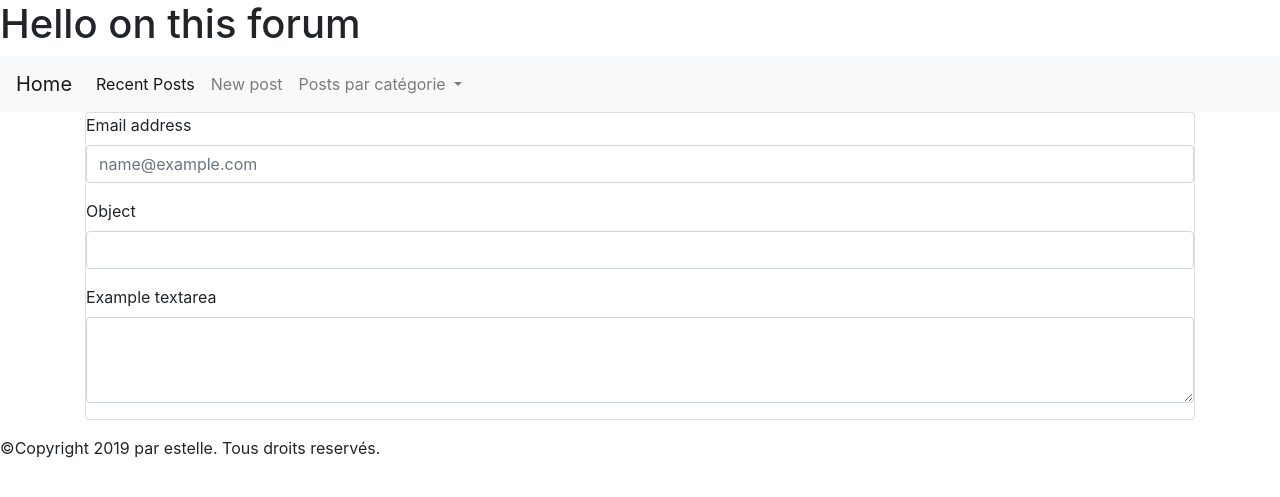
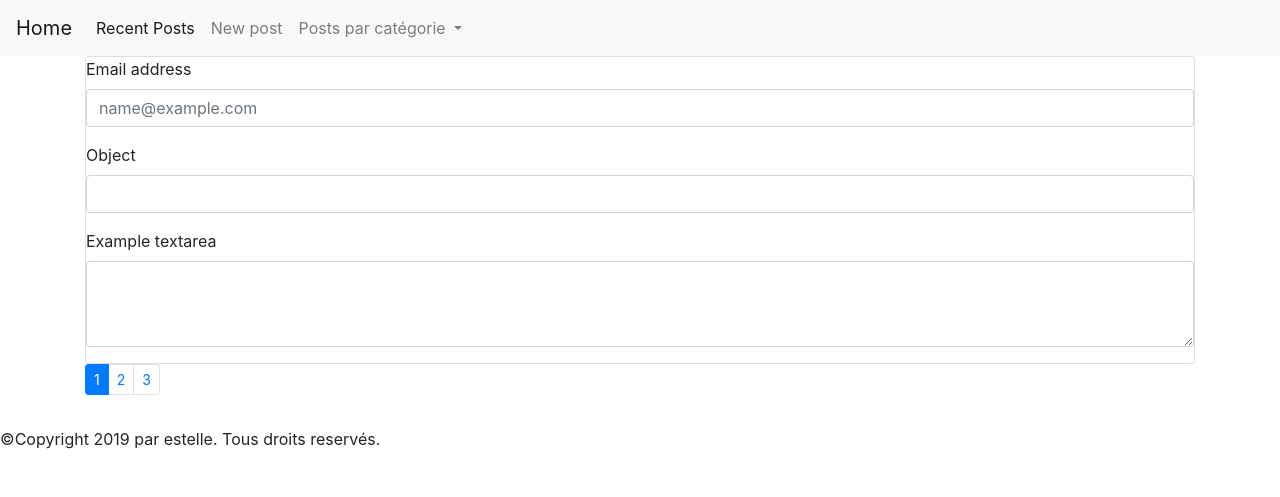
Before and after one commit to e-guyot/dm-php, a PHP site: page /Views/view_recentPost.php in a window 1280 px wide. Shown: the top 497 px of the page. Run offline with PHP 8.4, Linux system fonts and the light colour scheme; data that the repository does not hold is empty; some libraries are stand-ins or nearby versions.

Commit message:
ajout de pagination

```diff
--- a/Views/view_recentPost.php
+++ b/Views/view_recentPost.php
@@ -1,13 +1,10 @@
 <!DOCTYPE html>
 <html>
 <head>
-  <title>Forum</title>
+  <title>Squeegee's Forum</title>
   <link rel="stylesheet" href="https://stackpath.bootstrapcdn.com/bootstrap/4.3.1/css/bootstrap.min.css" integrity="sha384-ggOyR0iXCbMQv3Xipma34MD+dH/1fQ784/j6cY/iJTQUOhcWr7x9JvoRxT2MZw1T" crossorigin="anonymous">
 </head>
 <body>
-  <header>
-    <h1>Hello on this forum</h1>
-  </header>
   <?php include_once(__DIR__.'/view_navbar.php'); ?>
   <main>
     <div class="container">
@@ -27,7 +24,18 @@
       </div>
     </div>
     <?php //endforeach; ?>
-    <!-- Paginer les pages -->
+    <nav aria-label="...">
+  <ul class="pagination pagination-sm">
+    <li class="page-item active" aria-current="page">
+      <span class="page-link">
+        1
+        <span class="sr-only">(current)</span>
+      </span>
+    </li>
+    <li class="page-item"><a class="page-link" href="#">2</a></li>
+    <li class="page-item"><a class="page-link" href="#">3</a></li>
+  </ul>
+</nav>
   </div>
 </main>
 <?php include_once(__DIR__.'/view_footer.php'); ?>
```
